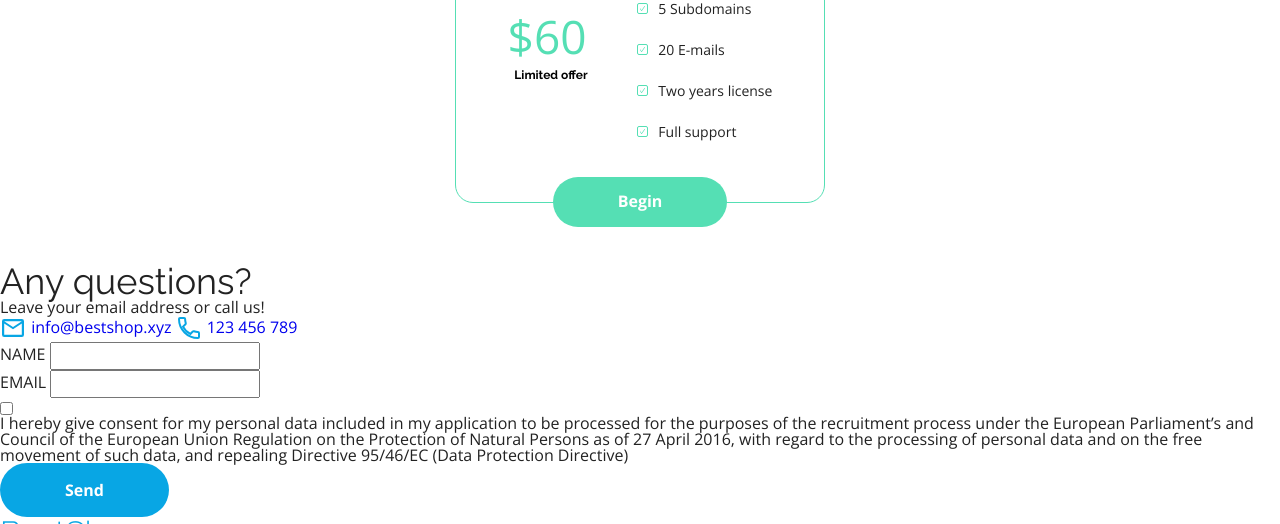
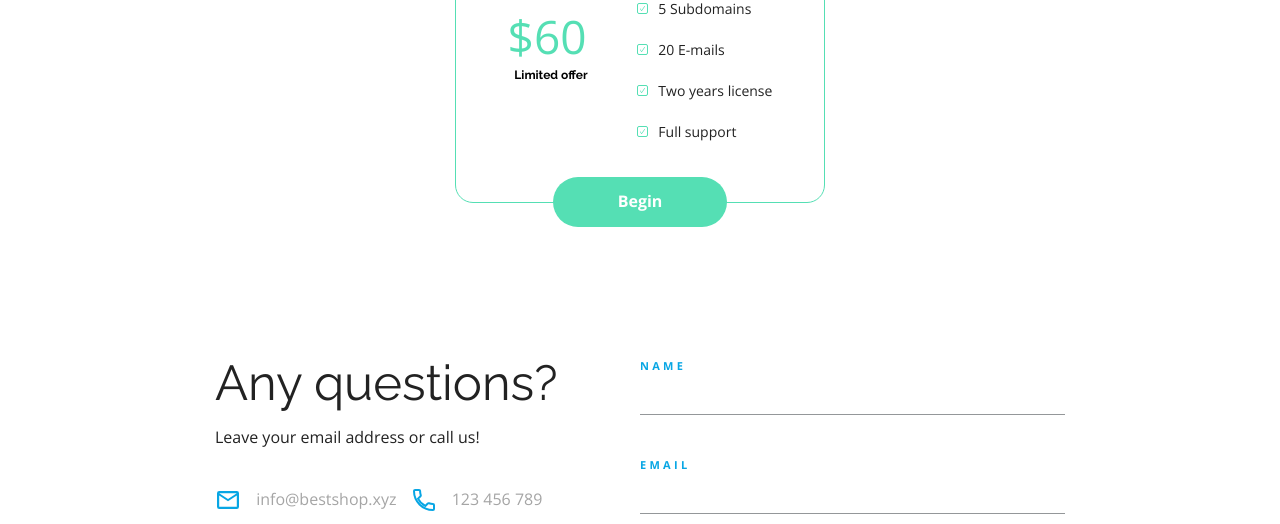
Before and after one commit to KatarzynaMenio/Portfolio, a website built with Parcel: page index.html in a window 1280 px wide. Shown: the part 3560-4084 px from the top of the page. Built offline with nearby package versions, Linux system fonts and the light colour scheme.

Commit message:
[SCSS] Add section contact to website

```diff
--- a/index.html
+++ b/index.html
@@ -188,7 +188,7 @@
     </div>
 </section>
 
-<section class="contact__container">
+<section class="contact__container container">
     <div class="contact__information">
         <div class="contact__left-side">
             <h2 class="contact__title">Any questions?</h2>
@@ -233,6 +233,14 @@
         </div>
     </div>
 </section>
+
+
+
+
+
+
+
+
 <footer class="footer">
     <div class="footer__container">
         <div class="footer__left">
--- a/scss/content/_contact.scss
+++ b/scss/content/_contact.scss
@@ -0,0 +1,199 @@
+@use '../variables/colors' as c;
+@use '../variables/var' as v;
+@use '../modules/mixins' as m;
+@use '../content/base';
+
+
+.contact__container {
+  display: flex;
+  justify-content: center;
+
+  .contact__information {
+    display: flex;
+    margin-top: 95px;
+
+
+    @include m.tablet {
+      flex-direction: column;
+      justify-content: center;
+      align-items: center;
+      width: 100%;
+    }
+  }
+
+  .contact__left-side {
+    width: 100%;
+    height: 376px;
+    display: flex;
+    flex-direction: column;
+    text-align: left;
+    margin-left: 200px;
+
+    @include m.tablet {
+      margin: 0;
+      height: auto;
+    }
+
+    .contact__title {
+      font-size: 49px;
+      margin-bottom: 22px;
+      font-family: Raleway, sans-serif;
+      opacity: 1;
+
+      @include m.tablet {
+        display: flex;
+        justify-content: flex-start;
+        align-items: center;
+        width: 100%;
+        //margin: 0;
+      }
+    }
+
+    .contact__text {
+      font-size: 16px;
+      margin-bottom: 42px;
+      font-family: Open Sans, sans-serif;
+      font-weight: 400;
+
+    }
+
+    .contact__info {
+      font-size: 16px;
+      margin-bottom: 42px;
+      font-family: Open Sans, sans-serif;
+      font-weight: 400;
+
+      @include m.tablet {
+        display: flex;
+        flex-direction: column;
+      }
+
+      a {
+        color: c.$color-grey;
+        font-weight: 500;
+
+        &:last-child {
+          margin-left: 10px;
+
+          @include m.tablet {
+           margin: 0;
+          }
+        }
+
+      }
+
+      img {
+        margin-right: 10px;
+      }
+
+    }
+  }
+
+  .contact__right-side {
+    width: 100%;
+    height: 376px;
+    display: flex;
+    flex-direction: column;
+    align-items: center;
+    margin-right: 200px;
+
+    @include m.tablet {
+      margin: 0;
+      height: auto;
+    }
+
+    .form {
+      display: flex;
+      flex-direction: column;
+
+      .form__name {
+        display: flex;
+        flex-direction: column;
+        color: c.$color-primary;
+        font-size: 11px;
+        line-height: 15px;
+        letter-spacing: 3.28px;
+        font-weight: 700;
+
+        input {
+          border: none;
+          border-bottom: 1px solid #949799;
+          height: 42px;
+          font-size: 15px;
+          margin-bottom: 42px;
+
+        }
+
+      }
+
+      .form__email {
+        display: flex;
+        flex-direction: column;
+        color: c.$color-primary;
+        font-size: 11px;
+        line-height: 15px;
+        letter-spacing: 3.28px;
+        font-weight: 700;
+
+        input {
+          border: none;
+          border-bottom: 1px solid #949799;
+          height: 42px;
+          font-size: 15px;
+          margin-bottom: 30px;
+        }
+      }
+
+      .form__checkbox {
+        display: block;
+        position: relative;
+        padding-left: 35px;
+        margin-bottom: 12px;
+        cursor: pointer;
+        font-size: 12px;
+        color: #707070;
+        font-family: var(--font-open-sans);
+        line-height: 17px;
+
+        input {
+          position: absolute;
+          opacity: 0;
+          cursor: pointer;
+          height: 0;
+          width: 0;
+
+          &:checked ~ .checkbox {
+            background-image: url(../assets/Checkmark.svg);
+            background-position: center;
+            background-size: 50%;
+            background-repeat: no-repeat;
+            //border: 1px solid #949799;
+
+          }
+        }
+
+        .checkbox {
+          position: absolute;
+          top: 0;
+          left: 0;
+          height: 25px;
+          width: 25px;
+          background-color: var(--color-white);
+          border-radius: 4px;
+          border: 1px solid #949799;
+
+        }
+      }
+
+      .btn--last {
+        width: fit-content;
+        align-self: flex-end;
+
+      }
+
+
+    }
+
+
+  }
+}
```
